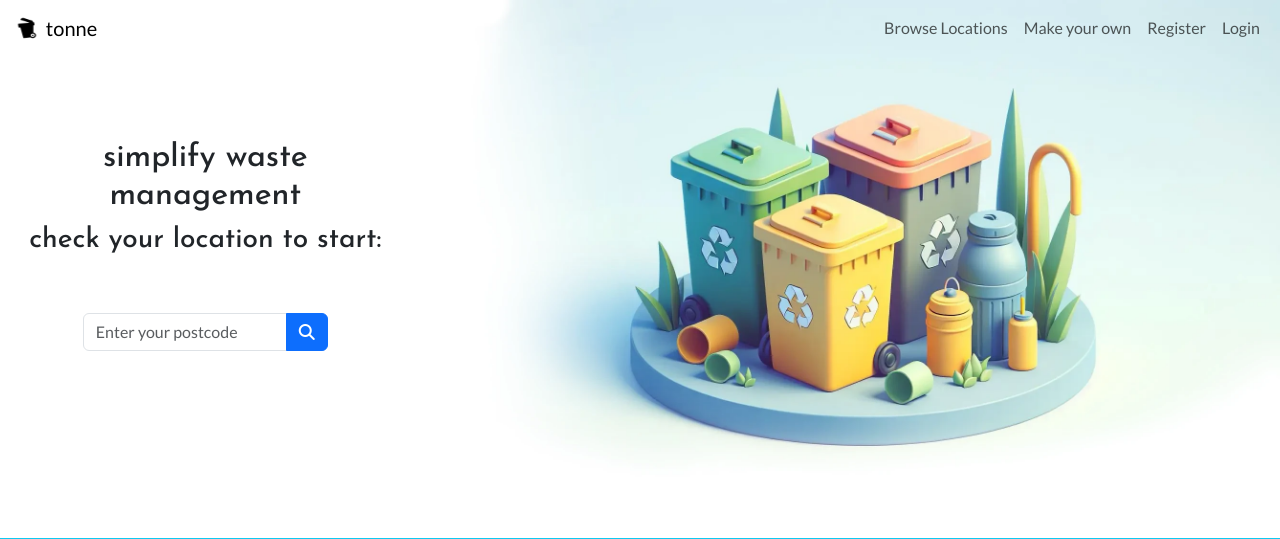
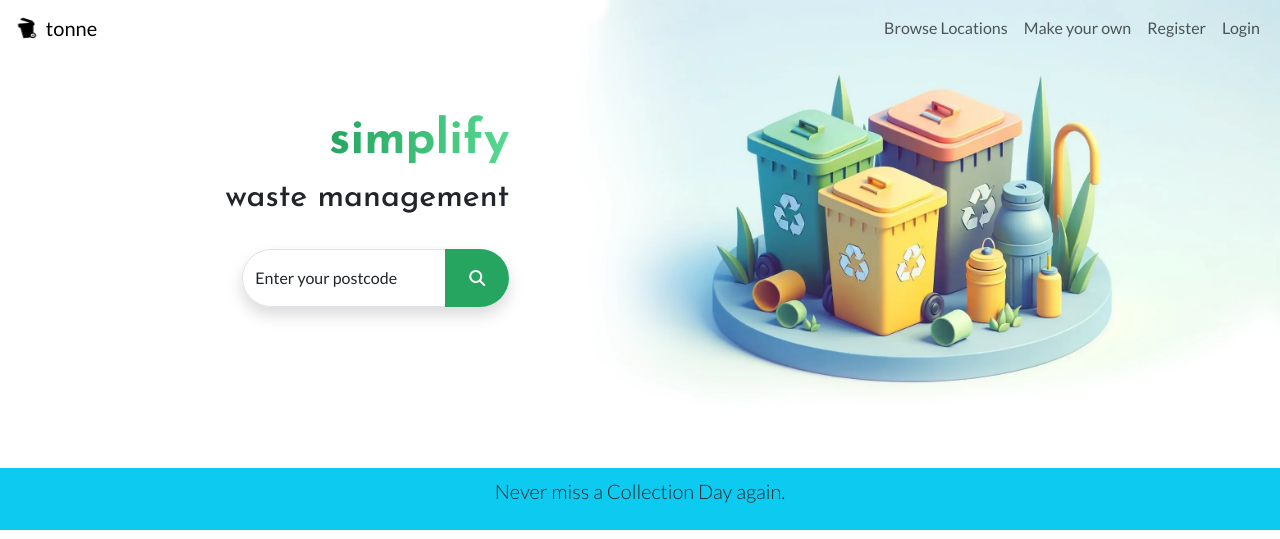
Before and after one commit to benschaf/waste-schedule, a Django app: page / in a window 1280 px wide. Shown: the top 539 px of the page. Run offline with Django 5.2, Linux system fonts and the light colour scheme; some libraries are stand-ins or nearby versions.

Commit message:
feat: restyle hero section

```diff
--- a/core/templates/core/index.html
+++ b/core/templates/core/index.html
@@ -3,25 +3,35 @@
 {% block content %}
 
 
+<!-- Hero Section -->
+<div class="container-fluid">
     <div class="row align-items-center">
         <div class="col pe-0 order-lg-last">
             <img src="{% static 'images/landing-hero.webp' %}" alt="Main image showing multiple waste bins."
                 class="img-fluid">
         </div>
-    <div class="col-12 col-lg-4 pt-3">
-        <div class="container align-items-center text-center d-flex flex-column justify-content-center h-100">
-            <h2>simplify waste management</h2>
-            <h3>check your location to start:</h3>
+        <div class="col-12 col-lg-5 pt-3">
+            <div
+                class="container align-items-center align-items-lg-end text-center d-flex flex-column justify-content-center h-100">
+                <h2 class="gradient-text hero-stylized-text">simplify </h2>
+                <h2>waste management</h2>
                 <form id="postcodeForm">
-                <div class="input-group mb-3 mt-5">
+                    <div class="input-group mb-3 mt-4 rounded-pill shadow">
                         <!-- -> Credit for manual input validation using regex pattern: https://developer.mozilla.org/en-US/docs/Learn/Forms/Form_validation -->
                         <!-- -> Credit for the regex Pattern: ChatGPT -->
-                    <input type="text" id="postcodeInput" class="form-control" placeholder="Enter your postcode"
-                        aria-label="Enter your postcode" aria-describedby="button-addon2" pattern="^\d{5}$"
+                        <div class="form-floating">
+                            <input type="text" id="postcodeInput" class="form-control rounded-corners"
+                                placeholder="Enter your postcode" aria-label="Enter your postcode"
+                                aria-describedby="button-addon2" pattern="^\d{5}$"
                                 title="Please enter a 5 digit postcode (only German postcodes are supported)" required>
-                    <button class="btn btn-primary" type="submit" id="button-addon2"><i class="fa-solid fa-magnifying-glass"></i></button>
+                            <label for="postcodeInput">Enter your postcode</label>
+                        </div>
+                        <button title="Search for your postcode"
+                            class="btn btn-primary submit-background rounded-corners min-width-4rem" type="submit"
+                            id="button-addon2"><i class="fa-solid fa-magnifying-glass"></i></button>
                     </div>
                 </form>
+            </div>
         </div>
     </div>
 </div>
```
Lines whose indentation alone changed are shown as unchanged.
